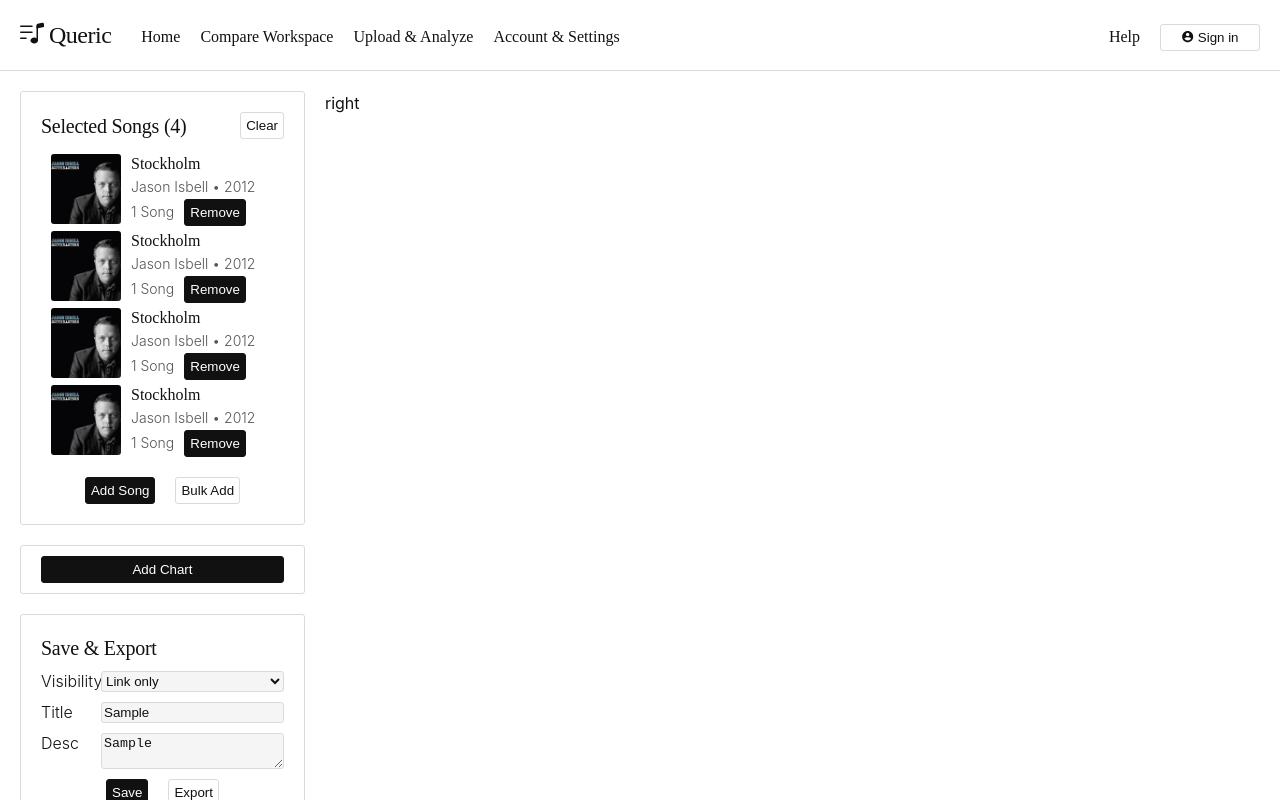
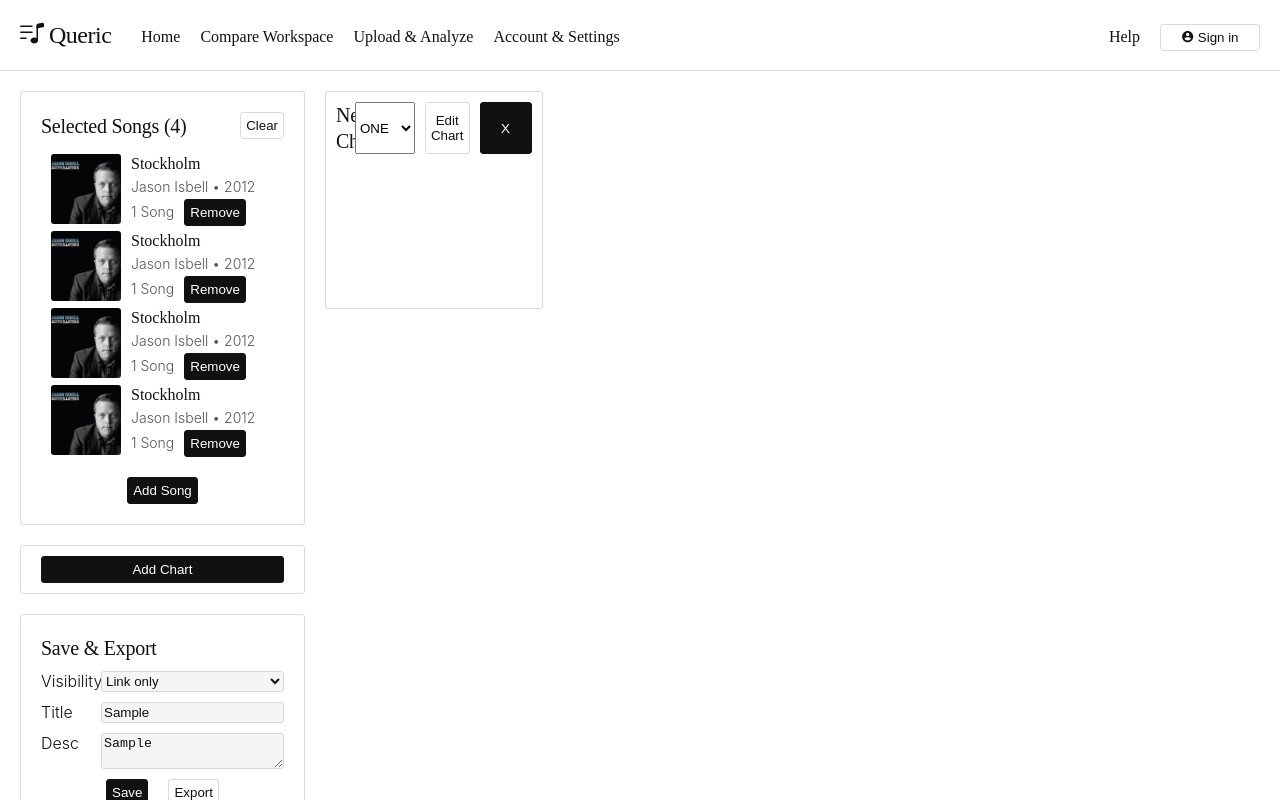
Before and after one commit to k0leslaw/queric, a React (Vite) app in the folder queric/: page /compare-workspace in a window 1280 px wide. Both pictures are taken after typing "Sample", "Sample" into the empty fields and a click on the button "Add Chart". Shown: the top 800 px of the page. Built offline with nearby package versions, Linux system fonts and the light colour scheme.

Commit message:
Compare Workspace dynamic dashboard

```diff
--- /dev/null
+++ b/queric/src/components/CompareWorkspace/Chart/Chart.css
@@ -0,0 +1,33 @@
+.chart-container {
+    display: flex;
+    flex-direction: column;
+    border-radius: 3px;
+    border: 1px solid rgb(218, 218, 218);
+    padding: 10px;
+}
+
+.c-header {
+    display: flex;
+}
+.c-header-button-container {
+    display: flex;
+    flex: 1;
+    justify-content: flex-end;
+    gap: 10px;
+}
+.del-chart-button {
+    aspect-ratio: 1;
+}
+
+.one-block {
+    grid-column: span 1;
+    grid-row: span 1;
+}
+.two-block {
+    grid-column: span 2;
+    grid-row: span 1;
+}
+.four-block {
+    grid-column: span 2;
+    grid-row: span 2;
+}
--- /dev/null
+++ b/queric/src/components/CompareWorkspace/Chart/Chart.jsx
@@ -0,0 +1,36 @@
+import { useState } from "react";
+
+import "./Chart.css";
+
+function Chart ({ id, onDeleteChart }) {
+    const BLOCK_SIZES = Object.freeze ({
+        ONE : 'one-block',
+        TWO : 'two-block',
+        FOUR: 'four-block'
+    });
+    const [blockSize, setBlockSize] = useState(BLOCK_SIZES.ONE)
+
+    const handleBlockSizeChange = (e) => {
+        let size = BLOCK_SIZES[e.target.value];
+        setBlockSize(size);
+    }
+    return (
+        <div className={`chart-container ${blockSize}`}>
+            <div className="c-header">
+                <h2 className="header-font">New Chart</h2>
+                <div className="c-header-button-container">
+                    <select onChange={handleBlockSizeChange}>
+                        <option>ONE</option>
+                        <option>TWO</option>
+                        <option>FOUR</option>
+                    </select>
+                    <button className="secondary-button">Edit Chart</button>
+                    <button className="primary-button del-chart-button" onClick={() => onDeleteChart(id)}>X</button>
+                </div>
+            </div>
+
+        </div>
+    )
+}
+
+export default Chart;
--- a/queric/src/components/CompareWorkspace/SelectedSongs/SelectedSongs.jsx
+++ b/queric/src/components/CompareWorkspace/SelectedSongs/SelectedSongs.jsx
@@ -17,7 +17,6 @@
             </div>
             <div className="ss-footer">
                 <button className="primary-button">Add Song</button>
-                <button className="secondary-button">Bulk Add</button>
             </div>
         </div>
     )
--- a/queric/src/components/Footer/Footer.jsx
+++ b/queric/src/components/Footer/Footer.jsx
@@ -26,7 +26,7 @@
                 </div>
             </div>
             <div className="footer-bottom-container">
-                <h3 className="c">© 2026 Queric — All rights reserved.</h3>
+                <h3 className="c">© 2026 Queric. All rights reserved.</h3>
                 <div className="footer-social-links">
                     <Link to="/"><IoLogoYoutube className="social-icon"/>YouTube</Link>
                     <Link to="/"><IoLogoGithub className="social-icon" />GitHub</Link>
--- a/queric/src/pages/CompareWorkspace/CompareWorkspace.css
+++ b/queric/src/pages/CompareWorkspace/CompareWorkspace.css
@@ -12,14 +12,19 @@
 }
 
 .cw-right {
-    flex: 1;
+    --unit: calc((100vw - 410px) / 4);
+
+    display: grid;
+    grid-template-columns: repeat(4, var(--unit));
+    grid-auto-rows: var(--unit);
+    gap: 20px;
 }
 
 .add-chart-button {
     width: 100%;
 }
 
-.ac-button-container {
+.ac-button-container, .cw-zoom-container {
     border-radius: 3px;
     border: 1px solid rgb(218, 218, 218);
     padding: 10px 20px;
--- a/queric/src/pages/CompareWorkspace/CompareWorkspace.jsx
+++ b/queric/src/pages/CompareWorkspace/CompareWorkspace.jsx
@@ -1,11 +1,24 @@
+import { useState } from "react";
+
 import NavigationBar from "../../components/NavigationBar/NavigationBar";
 import Footer from "../../components/Footer/Footer";
 import SelectedSongs from "../../components/CompareWorkspace/SelectedSongs/SelectedSongs";
 import WorkspaceInfo from "../../components/CompareWorkspace/WorkspaceInfo/WorkspaceInfo";
+import Chart from "../../components/CompareWorkspace/Chart/Chart";
 
 import "./CompareWorkspace.css";
 
 function CompareWorkspace () {
+    const [charts, setCharts] = useState([]);
+
+    const addChart = () => {
+        setCharts([...charts, { id: crypto.randomUUID() }]);
+    }
+
+    const onDeleteChart = (id) => {
+        setCharts(charts.filter(item => item.id !== id));
+    }
+
     return (
         <div>
             <NavigationBar />
@@ -13,12 +26,17 @@
                 <div className="cw-left">
                     <SelectedSongs />
                     <div className="ac-button-container">
-                        <button className="primary-button add-chart-button">Add Chart</button>
+                        <button className="primary-button add-chart-button" onClick={addChart}>Add Chart</button>
                     </div>
                     <WorkspaceInfo />
+                    <div className="cw-zoom-container">
+                        <hr />
+                    </div>
                 </div>
                 <div className="cw-right">
-                    right
+                    {charts.map((item, index) => (
+                        <Chart key={item.id} id={item.id} onDeleteChart={onDeleteChart} />
+                    ))}
                 </div>
             </div>
             <Footer />
```
